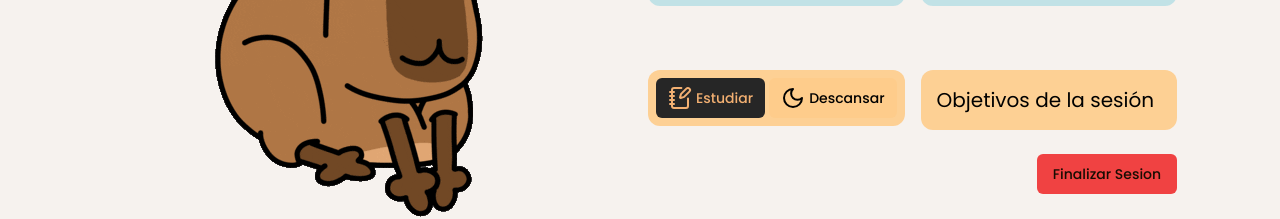
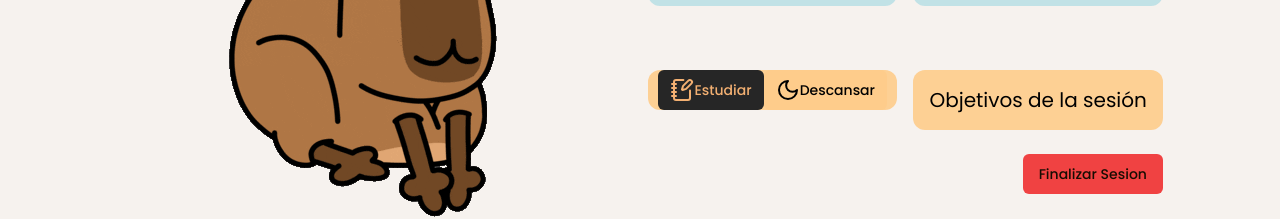
Before and after one commit to alanmoyano/capyfocus, a React (Vite) app: page /capymetro in a window 1280 px wide. Shown: the part 322-541 px from the top of the page. Built offline with nearby package versions, Linux system fonts and the light colour scheme.

Commit message:
Capymetro algo chico

```diff
--- a/src/components/Timer.tsx
+++ b/src/components/Timer.tsx
@@ -148,12 +148,12 @@ export default function Timer() {
             <div className='mt-16'>
               <ToggleGroup
                 type='single'
-                className='rounded-xl bg-primary/90 p-2'
+                className='rounded-xl bg-primary/90 gap-0'
                 onValueChange={value => setDescription(value as Accion)}
               >
                 <ToggleGroupItem
                   value='Estudiar'
-                  className={`flex items-center justify-center gap-1 ${isActive ? 'bg-muted text-muted-foreground' : 'bg-primary/90'}`}
+                  className={`flex items-center justify-center  ${isActive ? 'bg-muted text-muted-foreground' : 'bg-primary/90'}`}
                   onClick={() => handleToggle(true)}
                 >
                   <NotebookPen />
@@ -161,7 +161,7 @@ export default function Timer() {
                 </ToggleGroupItem>
                 <ToggleGroupItem
                   value='Descansar'
-                  className={`flex items-center justify-center gap-1 ${isActive ? 'bg-primary/90' : 'bg-muted text-muted-foreground'}`}
+                  className={`flex items-center justify-center ${isActive ? 'bg-primary/90' : 'bg-muted text-muted-foreground'}`}
                   onClick={() => {
                     handleToggle(false)
                   }}
```
